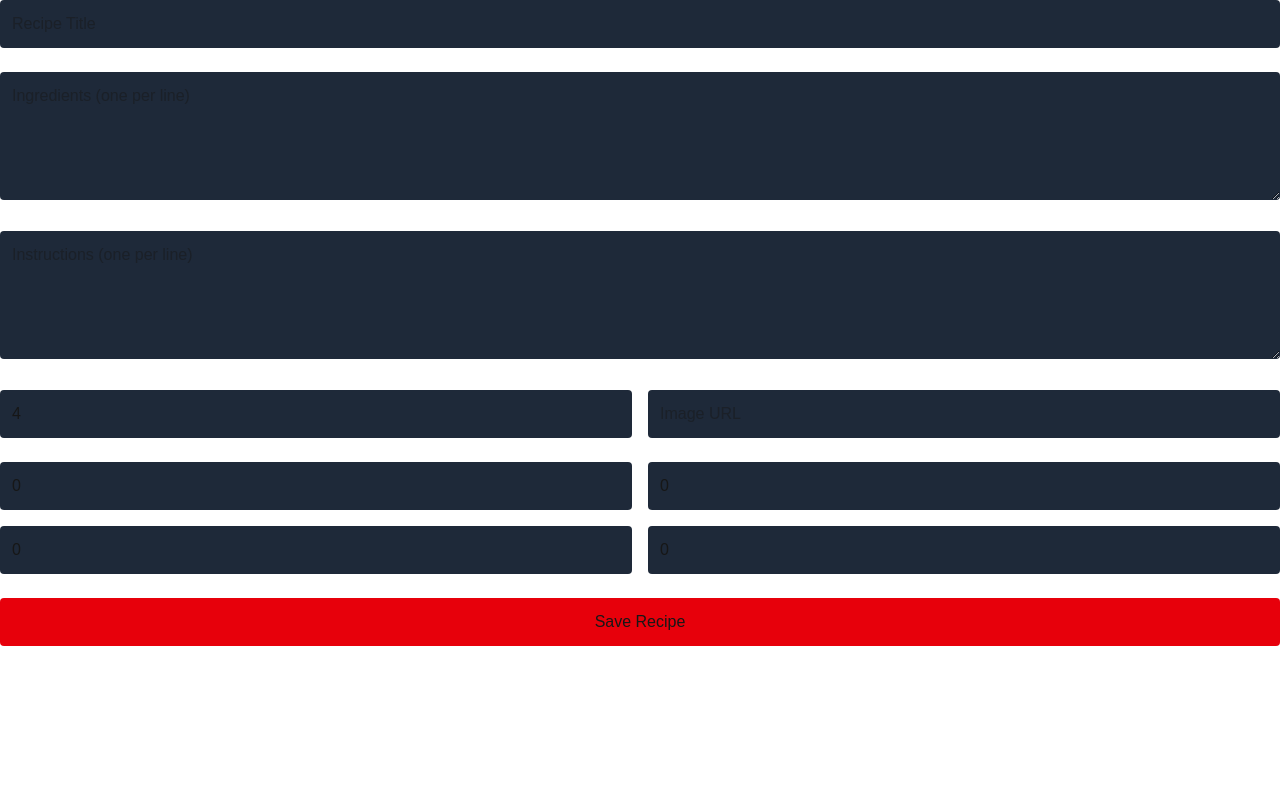
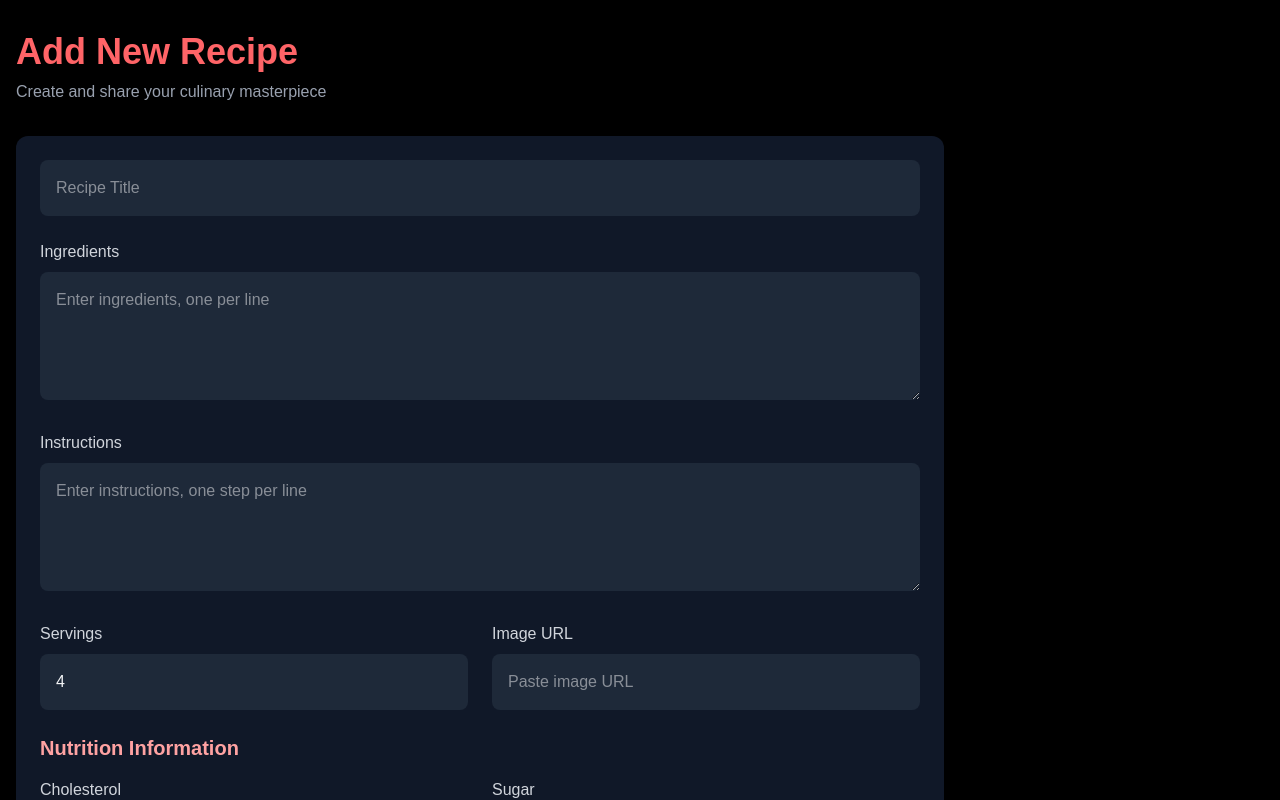
Before and after one commit to Firedynex/Minions-Project, a Next.js app in the folder teadawgs-minions-project/: page /add-recipe in a window 1280 px wide. Shown: the top 800 px of the page. Built offline with nearby package versions, Linux system fonts and the light colour scheme.

Commit message:
updated recipe page

```diff
--- a/teadawgs-minions-project/src/app/add-recipe/page.tsx
+++ b/teadawgs-minions-project/src/app/add-recipe/page.tsx
@@ -95,7 +95,18 @@ export default function AddRecipe({ userId }: { userId: string }) {
   };
 
   return (
-    <form onSubmit={handleSubmit} className="space-y-6">
+    <div className="min-h-screen bg-black text-gray-100">
+      <div className="max-w-7xl mx-auto px-4 py-8">
+        {/* Header */}
+        <div className="mb-8">
+          <h1 className="text-4xl font-bold text-red-400">Add New Recipe</h1>
+          <p className="text-gray-400 mt-2">Create and share your culinary masterpiece</p>
+        </div>
+
+        <div className="grid grid-cols-1 lg:grid-cols-4 gap-8">
+          {/* Main Form */}
+          <div className="lg:col-span-3">
+            <form onSubmit={handleSubmit} className="bg-gray-900 rounded-xl p-6 shadow-lg space-y-6">
               {/* Title Input with Loading Indicator */}
               <div className="relative">
                 <input
@@ -104,57 +115,72 @@ export default function AddRecipe({ userId }: { userId: string }) {
                   value={data.recipe}
                   onChange={(e) => setData({ ...data, recipe: e.target.value })}
                   required
-          className="w-full p-3 bg-gray-800 rounded pr-24"
+                  className="w-full p-4 bg-gray-800 rounded-lg text-gray-100 focus:outline-none focus:ring-2 focus:ring-red-500"
                 />
                 {nutritionLoading && (
-          <div className="absolute right-3 top-3 text-gray-400 text-sm">
+                  <div className="absolute right-4 top-4 text-gray-400 text-sm">
                     Loading nutrition...
                   </div>
                 )}
               </div>
 
               {/* Ingredients */}
+              <div>
+                <label className="block text-gray-300 mb-2">Ingredients</label>
                 <textarea
-        placeholder="Ingredients (one per line)"
+                  placeholder="Enter ingredients, one per line"
                   value={data.ingredients.join('\n')}
                   onChange={(e) => setData({ ...data, ingredients: e.target.value.split('\n') })}
-        className="w-full p-3 bg-gray-800 rounded h-32"
+                  className="w-full p-4 bg-gray-800 rounded-lg h-32 text-gray-100 focus:outline-none focus:ring-2 focus:ring-red-500"
                 />
+              </div>
 
               {/* Instructions */}
+              <div>
+                <label className="block text-gray-300 mb-2">Instructions</label>
                 <textarea
-        placeholder="Instructions (one per line)"
+                  placeholder="Enter instructions, one step per line"
                   value={data.instructions.join('\n')}
                   onChange={(e) => setData({ ...data, instructions: e.target.value.split('\n') })}
-        className="w-full p-3 bg-gray-800 rounded h-32"
+                  className="w-full p-4 bg-gray-800 rounded-lg h-32 text-gray-100 focus:outline-none focus:ring-2 focus:ring-red-500"
                 />
+              </div>
 
               {/* Servings & Image */}
-      <div className="grid grid-cols-2 gap-4">
+              <div className="grid grid-cols-1 md:grid-cols-2 gap-6">
+                <div>
+                  <label className="block text-gray-300 mb-2">Servings</label>
                   <input
                     type="number"
                     placeholder="Servings"
                     value={data.servings}
                     onChange={(e) => setData({ ...data, servings: +e.target.value })}
-          className="p-3 bg-gray-800 rounded"
+                    className="w-full p-4 bg-gray-800 rounded-lg text-gray-100 focus:outline-none focus:ring-2 focus:ring-red-500"
                     min="1"
                   />
+                </div>
+                <div>
+                  <label className="block text-gray-300 mb-2">Image URL</label>
                   <input
                     type="url"
-          placeholder="Image URL"
+                    placeholder="Paste image URL"
                     value={data.image}
                     onChange={(e) => setData({ ...data, image: e.target.value })}
-          className="p-3 bg-gray-800 rounded"
+                    className="w-full p-4 bg-gray-800 rounded-lg text-gray-100 focus:outline-none focus:ring-2 focus:ring-red-500"
                   />
+                </div>
               </div>
 
               {/* Nutrition Inputs */}
-      <div className="grid grid-cols-2 gap-4">
+              <div>
+                <h3 className="text-xl font-semibold text-red-300 mb-4">Nutrition Information</h3>
+                <div className="grid grid-cols-2 gap-6">
                   {(['cholesterol', 'sugar', 'carbs', 'fat'] as const).map((key) => (
+                    <div key={key}>
+                      <label className="block text-gray-300 mb-2 capitalize">{key}</label>
                       <input
-            key={key}
                         type="number"
-            placeholder={key}
+                        placeholder={`${key} (g)`}
                         value={data.nutrition[key]}
                         onChange={(e) =>
                           setData({
@@ -162,22 +188,28 @@ export default function AddRecipe({ userId }: { userId: string }) {
                             nutrition: { ...data.nutrition, [key]: Math.max(0, +e.target.value) }
                           })
                         }
-            className="p-3 bg-gray-800 rounded"
+                        className="w-full p-4 bg-gray-800 rounded-lg text-gray-100 focus:outline-none focus:ring-2 focus:ring-red-500"
                         min="0"
                       />
+                    </div>
                   ))}
+                </div>
               </div>
 
               {/* Submit Button */}
               <button
                 type="submit"
                 disabled={loading}
-        className="w-full py-3 bg-red-600 rounded disabled:opacity-50"
+                className="w-full py-4 bg-red-600 hover:bg-red-700 rounded-lg font-medium transition-colors disabled:opacity-50 disabled:cursor-not-allowed"
               >
-        {loading ? 'Saving...' : 'Save Recipe'}
+                {loading ? 'Saving Recipe...' : 'Save Recipe'}
               </button>
 
-      {error && <p className="text-red-500">{error}</p>}
+              {error && <p className="text-red-500 text-center py-2">{error}</p>}
             </form>
+          </div>
+        </div>
+      </div>
+    </div>
   );
 }
--- a/teadawgs-minions-project/src/components/ui-elements/Recipe.tsx
+++ b/teadawgs-minions-project/src/components/ui-elements/Recipe.tsx
@@ -60,7 +60,7 @@ export default function Recipe({ userId }: { userId: string }) {
 
           {/* Right: Content Area */}
           <div className="flex-1 flex flex-col">
-            <h1 className="text-3xl font-bold mb-9 border-b border-gray-700 pb-4 text-center">
+            <h1 className="text-3xl font-bold mb-9 border-b border-gray-700 pb-4 text-center mb-10">
               {post.recipe}
             </h1>
 
```
Also changed, not shown: teadawgs-minions-project/src/app/api/recipeapi/route.ts (added). Lines whose indentation alone changed are shown as unchanged.
